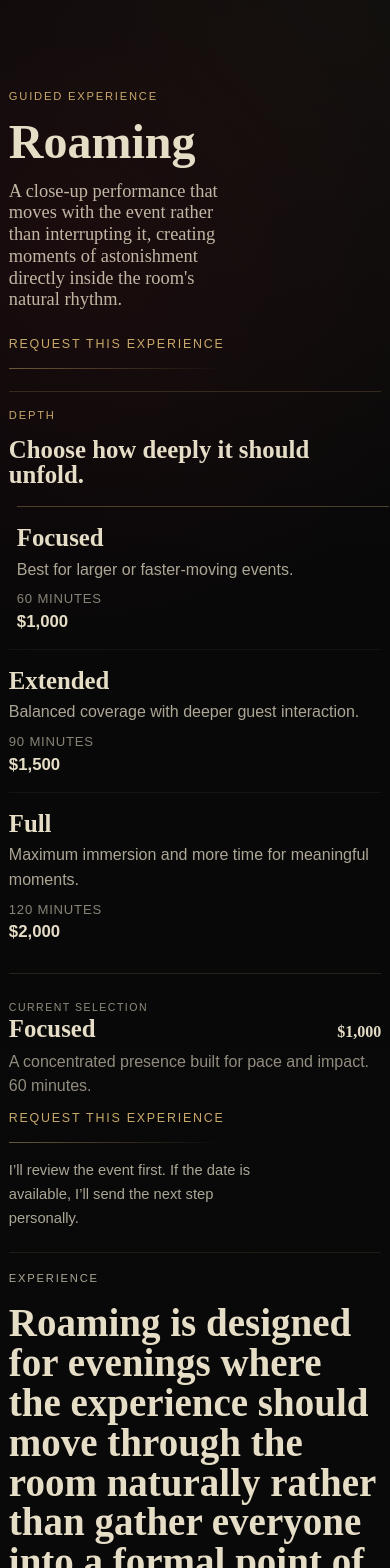
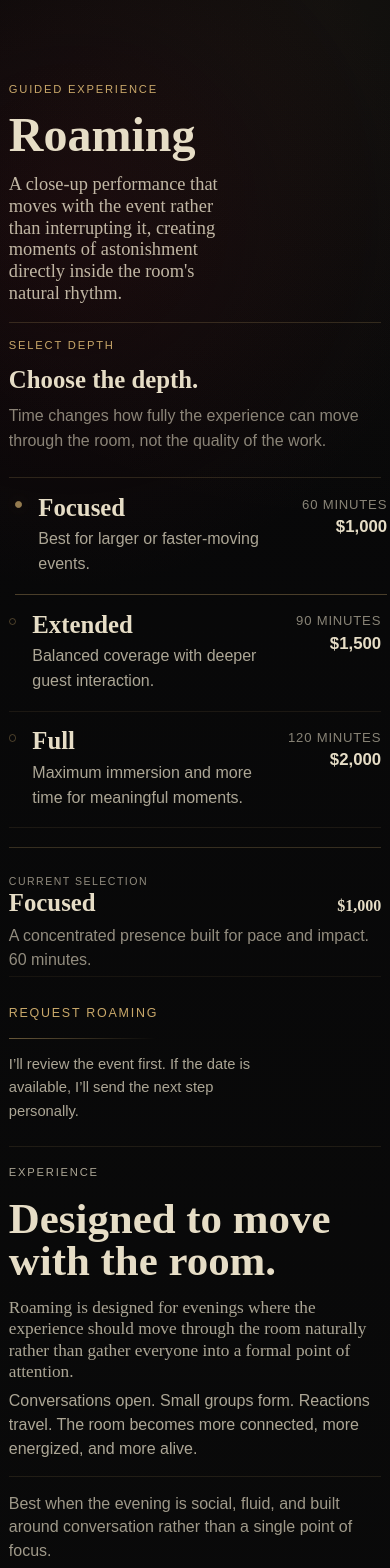
Before and after one commit to chaseellsworthiv-artifice/Artifice-Website, a Next.js app: page /design/roaming in a window 390 px wide. Shown: the top 1568 px of the page. Built offline with nearby package versions, Linux system fonts and the light colour scheme; a web font is replaced by a local one.

Commit message:
Refine booking detail flow

```diff
--- a/components/DesignFlow.jsx
+++ b/components/DesignFlow.jsx
@@ -238,7 +238,7 @@ export default function DesignFlow() {
               </div>
 
               <div className={`${styles.field} ${styles.fullWidth}`}>
-                <span>How should guests experience it?</span>
+                <span>Choose how the room should experience it.</span>
                 <div className={styles.flowOptions}>
                   {performanceFlowOptions.map((option) => {
                     const active = form.performanceFlow === option.id;
@@ -248,7 +248,9 @@ export default function DesignFlow() {
                         type="button"
                         className={`${styles.flowOption} ${active ? styles.flowOptionActive : ""}`}
                         onClick={() => setForm((current) => ({ ...current, performanceFlow: option.id }))}
+                        aria-pressed={active}
                       >
+                        <span className={styles.flowIndicator} aria-hidden="true" />
                         <strong>{option.label}</strong>
                         <small>{option.summary}</small>
                       </button>
--- a/components/ExperienceDetail.jsx
+++ b/components/ExperienceDetail.jsx
@@ -48,11 +48,6 @@ export default function ExperienceDetail({ experience, selectedDepth, basePath =
           <p className={styles.eyebrow}>{experience.eyebrow}</p>
           <h1 className={styles.title}>{experience.name}</h1>
           <p className={styles.intro}>{experience.summary}</p>
-          <div className={styles.heroActions}>
-            <Link href={inquiryHref({ experience, selectedDepth, eventContext })} className={styles.primaryAction}>
-              Request This Experience
-            </Link>
-          </div>
         </div>
       </section>
 
@@ -60,9 +55,9 @@ export default function ExperienceDetail({ experience, selectedDepth, basePath =
         <div className={styles.detailGrid}>
           <div className={styles.detailCopy}>
             <p className={styles.sectionLabel}>Experience</p>
-            <h2>{experience.opening}</h2>
+            <h2>{experience.detailHeadline || experience.opening}</h2>
             <div className={styles.detailNotes}>
-              <p>{experience.why}</p>
+              <p>{experience.opening}</p>
               <p>{experience.feeling}</p>
             </div>
             {isDesigned ? (
@@ -74,6 +69,7 @@ export default function ExperienceDetail({ experience, selectedDepth, basePath =
               </div>
             ) : (
               <div className={styles.detailSupport}>
+                <p>{experience.why}</p>
                 <p>{experience.depthIntro}</p>
                 <p>{durationSupportLine}</p>
                 {experience.audienceNote ? <p>{experience.audienceNote}</p> : null}
@@ -97,8 +93,13 @@ export default function ExperienceDetail({ experience, selectedDepth, basePath =
               </>
             ) : (
               <>
-                <p className={styles.cardEyebrow}>Depth</p>
-                <h3>Choose how deeply it should unfold.</h3>
+                <div className={styles.detailCardHeader}>
+                  <p className={styles.cardEyebrow}>Select Depth</p>
+                  <h3>Choose the depth.</h3>
+                  <p>
+                    Time changes how fully the experience can move through the room, not the quality of the work.
+                  </p>
+                </div>
                 <div className={styles.depthList}>
                   {experience.depths.map((depth) => {
                     const isActive = selectedDepth?.id === depth.id;
@@ -108,6 +109,7 @@ export default function ExperienceDetail({ experience, selectedDepth, basePath =
                         href={detailHref({ basePath, experience, depth, eventContext })}
                         className={`${styles.depthItem} ${isActive ? styles.depthItemActive : ""}`}
                       >
+                        <span className={styles.depthMarker} aria-hidden="true" />
                         <div>
                           <h3>{depth.name}</h3>
                           <p>{depth.descriptor}</p>
@@ -136,7 +138,7 @@ export default function ExperienceDetail({ experience, selectedDepth, basePath =
                 )}
 
                 <Link href={inquiryHref({ experience, selectedDepth, eventContext })} className={styles.primaryAction}>
-                  Request This Experience
+                  Request {experience.name}
                 </Link>
                 <p className={styles.placeholderNote}>
                   I’ll review the event first. If the date is available, I’ll send the next step personally.
--- a/components/HeroExperience.jsx
+++ b/components/HeroExperience.jsx
@@ -877,7 +877,6 @@ export default function HeroExperience() {
             <p>
               Every room asks for something different. Share a few details, and I’ll recommend the experience I would begin with.
             </p>
-            <p className={styles.pricingAnchor}>Private experiences begin at $1,000.</p>
             <div className={styles.beginActions}>
               <a href="/design" className={styles.primaryLink}>
                 Explore Experiences
--- a/components/experience-data.js
+++ b/components/experience-data.js
@@ -7,18 +7,18 @@ export const legacyExperienceSlugs = {
 export const performanceFlowOptions = [
   {
     id: "throughout",
-    label: "In natural moments throughout the room",
-    summary: "The experience moves through the event without requiring a formal setup.",
+    label: "Throughout the room",
+    summary: "For receptions, cocktail hours, and rooms where guests are naturally mingling.",
   },
   {
     id: "table",
-    label: "At a dedicated table or station",
-    summary: "Guests approach a clear point of invitation: a table, chair, or station.",
+    label: "At a table or station",
+    summary: "For trade shows, activations, or intimate gatherings centered around one place.",
   },
   {
     id: "shared",
-    label: "As one shared performance for everyone",
-    summary: "The room briefly gathers attention for a single focused moment.",
+    label: "As one shared moment",
+    summary: "For groups of 75 or fewer when everyone should experience it together.",
   },
   {
     id: "unsure",
@@ -53,6 +53,7 @@ export const experienceContent = {
     eyebrow: "Guided Experience",
     summary:
       "A close-up performance that moves with the event rather than interrupting it, creating moments of astonishment directly inside the room's natural rhythm.",
+    detailHeadline: "Designed to move with the room.",
     opening:
       "Roaming is designed for evenings where the experience should move through the room naturally rather than gather everyone into a formal point of attention.",
     why:
@@ -95,6 +96,7 @@ export const experienceContent = {
     eyebrow: "Guided Experience",
     summary:
       "A dedicated performance table that becomes a destination inside the event, giving guests a more focused and memorable encounter with the work.",
+    detailHeadline: "A point of gravity inside the event.",
     opening:
       "Table creates a quieter point of gravity within the event — a place guests can choose to enter, rather than something imposed on the room.",
     why:
@@ -137,6 +139,7 @@ export const experienceContent = {
     eyebrow: "Guided Experience",
     summary:
       "A shared, room-wide performance designed to bring everyone into the same moment at once without losing intimacy or control.",
+    detailHeadline: "One focused moment for the room.",
     opening:
       "Cabaret is for moments when the room should gather and turn together — not for long, but decisively.",
     why:
@@ -164,6 +167,7 @@ export const experienceContent = {
     eyebrow: "Designed Path",
     summary:
       "A fully considered performance structure built around the rhythm of the evening rather than a single self-contained format.",
+    detailHeadline: "Designed around the evening, not added onto it.",
     opening:
       "Designed Experience is not a standard performance selection. It is a considered structure for the evening — shaped around timing, guest flow, and the moments that matter most.",
     why:
--- a/components/experience.module.css
+++ b/components/experience.module.css
@@ -18,7 +18,7 @@
 .hero,
 .detailHero {
   position: relative;
-  padding: 8rem 0 3rem;
+  padding: 7.4rem 0 2.3rem;
 }
 
 .heroInner {
@@ -76,8 +76,8 @@
 .intakeWrap,
 .detailGrid {
   display: grid;
-  grid-template-columns: minmax(0, 0.95fr) minmax(24rem, 1fr);
-  gap: clamp(2.4rem, 5vw, 5.5rem);
+  grid-template-columns: minmax(0, 0.86fr) minmax(25rem, 1.14fr);
+  gap: clamp(2.4rem, 5.8vw, 6.4rem);
   align-items: start;
 }
 
@@ -92,8 +92,8 @@
 .detailCopy h2 {
   margin: 0;
   font-family: "Cormorant Garamond", serif;
-  font-size: clamp(2.15rem, 4.4vw, 3.4rem);
-  line-height: 1.02;
+  font-size: clamp(2.35rem, 4.7vw, 4rem);
+  line-height: 0.98;
   color: var(--aged-paper);
 }
 
@@ -134,7 +134,7 @@
   background: transparent;
   box-shadow: none;
   border-radius: 0;
-  padding: 1.25rem 0 0;
+  padding: clamp(1.35rem, 2.2vw, 1.8rem) 0 0;
 }
 
 .intakeCard {
@@ -354,19 +354,28 @@
 }
 
 .detailNotes {
-  margin-top: 1.15rem;
+  margin-top: clamp(1rem, 1.8vw, 1.35rem);
   display: grid;
-  gap: 0.65rem;
+  gap: 0.78rem;
 }
 
 .detailNotes p {
   margin: 0;
 }
 
+.detailNotes p:first-child {
+  color: rgba(230, 221, 198, 0.74);
+  font-family: "Cormorant Garamond", serif;
+  font-size: clamp(1.08rem, 1.4vw, 1.32rem);
+  line-height: 1.24;
+}
+
 .detailSupport {
-  margin-top: 1.2rem;
+  margin-top: clamp(1.25rem, 2.3vw, 1.8rem);
+  padding-top: clamp(1rem, 1.7vw, 1.3rem);
+  border-top: 1px solid rgba(201, 168, 106, 0.12);
   display: grid;
-  gap: 0.65rem;
+  gap: 0.62rem;
 }
 
 .detailSupport p {
@@ -375,20 +384,33 @@
   line-height: 1.6;
 }
 
+.detailCardHeader {
+  max-width: 34rem;
+}
+
+.detailCardHeader p:last-child {
+  margin: 0.75rem 0 0;
+  color: rgba(230, 221, 198, 0.58);
+  line-height: 1.55;
+}
+
 .depthList {
   display: grid;
   gap: 0;
-  margin-top: 1.2rem;
+  margin-top: clamp(1.45rem, 2.4vw, 2rem);
+  border-top: 1px solid rgba(201, 168, 106, 0.18);
 }
 
 .depthItem {
-  display: flex;
-  justify-content: space-between;
-  gap: 1rem;
-  padding: 1.1rem 0;
-  border-top: 1px solid rgba(201, 168, 106, 0.08);
+  display: grid;
+  grid-template-columns: 0.7rem minmax(0, 1fr) auto;
+  align-items: start;
+  gap: clamp(0.8rem, 1.4vw, 1.1rem);
+  padding: clamp(1.05rem, 1.8vw, 1.35rem) 0;
+  border-bottom: 1px solid rgba(201, 168, 106, 0.1);
+  border-top: 0;
   text-decoration: none;
-  transition: opacity 180ms ease, transform 180ms ease, border-color 180ms ease;
+  transition: opacity 180ms ease, transform 180ms ease, border-color 180ms ease, background 180ms ease;
 }
 
 .depthItem:hover {
@@ -397,8 +419,24 @@
 }
 
 .depthItemActive {
-  transform: translateX(8px);
+  transform: translateX(6px);
   border-color: rgba(201, 168, 106, 0.34);
+}
+
+.depthMarker {
+  width: 0.46rem;
+  height: 0.46rem;
+  margin-top: 0.38rem;
+  border: 1px solid rgba(201, 168, 106, 0.48);
+  border-radius: 999px;
+  opacity: 0.72;
+  transition: background 180ms ease, box-shadow 180ms ease, border-color 180ms ease;
+}
+
+.depthItemActive .depthMarker {
+  background: var(--antique-gold);
+  border-color: var(--antique-gold);
+  box-shadow: 0 0 18px rgba(201, 168, 106, 0.22);
 }
 
 .depthItem p {
@@ -408,9 +446,10 @@
 }
 
 .selectionPanel {
-  margin-top: 0.85rem;
-  padding-top: 1rem;
-  border-top: 1px solid rgba(201, 168, 106, 0.16);
+  margin-top: clamp(1.2rem, 2vw, 1.55rem);
+  padding: clamp(1rem, 1.7vw, 1.25rem) 0 clamp(0.15rem, 0.5vw, 0.35rem);
+  border-top: 1px solid rgba(201, 168, 106, 0.24);
+  border-bottom: 1px solid rgba(201, 168, 106, 0.08);
 }
 
 .selectionPrompt {
@@ -446,6 +485,11 @@
   line-height: 1.55;
 }
 
+.selectionPanel + .primaryAction,
+.selectionPrompt + .primaryAction {
+  margin-top: clamp(1.15rem, 2vw, 1.55rem);
+}
+
 .selectionNote {
   margin: 0.9rem 0 0;
   color: rgba(230, 221, 198, 0.7);
@@ -455,6 +499,7 @@
 .depthMeta {
   text-align: right;
   min-width: 96px;
+  padding-top: 0.1rem;
 }
 
 .depthMeta span {
@@ -473,7 +518,7 @@
 }
 
 .placeholderNote {
-  margin: 1rem 0 0;
+  margin: 0.85rem 0 0;
   font-size: 0.92rem;
   max-width: 34ch;
 }
@@ -511,8 +556,8 @@
 @media (max-width: 640px) {
   .hero,
   .detailHero {
-    padding-top: 5.6rem;
-    padding-bottom: 1.35rem;
+    padding-top: 5.2rem;
+    padding-bottom: 1.1rem;
   }
 
   .heroInner,
@@ -534,7 +579,7 @@
 
   .intro {
     margin-top: 1rem;
-    max-width: 24ch;
+    max-width: 26ch;
     font-size: 1.15rem;
   }
 
@@ -568,14 +613,14 @@
   }
 
   .detailCard {
-    padding: 1.05rem 0 1.35rem;
+    padding: 1rem 0 1.4rem;
     border-radius: 0;
     border-bottom: 1px solid rgba(201, 168, 106, 0.12);
   }
 
   .detailCopy h2 {
-    font-size: clamp(2rem, 10vw, 2.85rem);
-    line-height: 1.02;
+    font-size: clamp(2.2rem, 11vw, 3.1rem);
+    line-height: 0.98;
   }
 
   .detailNotes {
@@ -584,7 +629,8 @@
   }
 
   .detailSupport {
-    margin-top: 0.85rem;
+    margin-top: 1rem;
+    padding-top: 0.9rem;
     gap: 0.5rem;
   }
 
@@ -615,20 +661,22 @@
   }
 
   .depthItem {
-    flex-direction: column;
-    gap: 0.55rem;
+    grid-template-columns: 0.62rem minmax(0, 1fr) auto;
+    gap: 0.85rem;
+    align-items: flex-start;
   }
 
   .depthMeta {
-    text-align: left;
+    text-align: right;
+    min-width: 4.85rem;
   }
 }
 
 @media (orientation: landscape) and (max-width: 980px) and (max-height: 560px) {
   .hero,
   .detailHero {
-    padding-top: 3rem;
-    padding-bottom: 1.4rem;
+    padding-top: 2.7rem;
+    padding-bottom: 1.05rem;
   }
 
   .heroInner,
@@ -657,7 +705,7 @@
 
   .detailGrid {
     display: grid;
-    grid-template-columns: minmax(0, 0.92fr) minmax(20rem, 1fr);
+    grid-template-columns: minmax(0, 0.82fr) minmax(20rem, 1.18fr);
     gap: clamp(1.5rem, 4vw, 2.8rem);
     align-items: start;
   }
@@ -673,7 +721,7 @@
   }
 
   .detailCopy h2 {
-    font-size: clamp(1.9rem, 5vw, 2.8rem);
+    font-size: clamp(2rem, 5.2vw, 3rem);
   }
 
   .detailNotes {
@@ -682,7 +730,8 @@
   }
 
   .detailSupport {
-    margin-top: 0.75rem;
+    margin-top: 0.85rem;
+    padding-top: 0.8rem;
     gap: 0.42rem;
   }
 
@@ -697,6 +746,7 @@
   }
 
   .depthItem {
+    grid-template-columns: 0.62rem minmax(0, 1fr) auto;
     padding: 0.78rem 0;
   }
 
```
Also changed, not shown: components/design.module.css (+52 -11 lines), components/hero-experience.module.css (+1 -11 lines).
